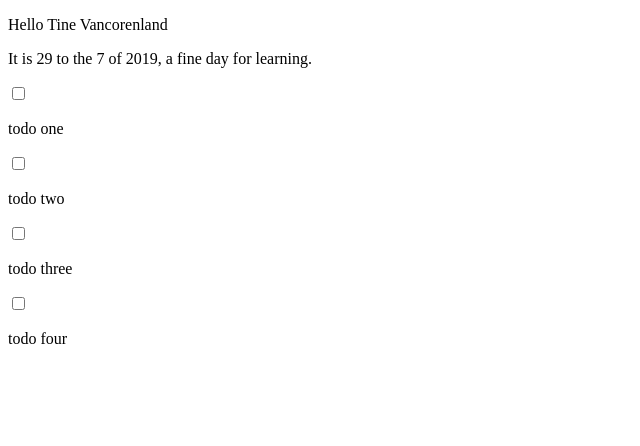
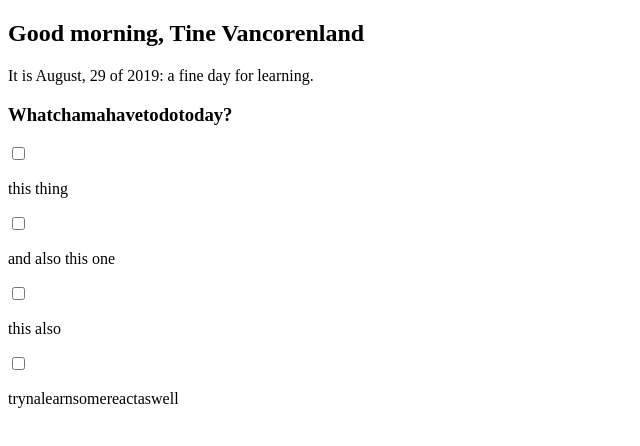
Before and after one commit to tinevancorenland/todolist, a React (Create React App) app: page / in a window 1280 px wide. Shown: the top 446 px of the page, without its empty margins (0-640 px from the left). Built offline with nearby package versions, Linux system fonts and the light colour scheme.

Commit message:
set month name in stead of number in greeting and add title to todolist

```diff
--- a/src/Components/Greeting.js
+++ b/src/Components/Greeting.js
@@ -5,10 +5,23 @@ function Greeting() {
     const name = 'Tine Vancorenland'
     const date = new Date()
 
+    var months = ["January", "February", "March", "April", "May", "June", "July", "August", "September", "October", "November", "December"];
+
+    const hours = date.getHours()
+    let timeOfDay
+
+    if(hours < 12) {
+        timeOfDay = "morning"
+    } else if (hours >= 12 && hours < 17) {
+        timeOfDay = "afternoon"
+    } else {
+        timeOfDay = "night"
+    }
+
     return (
         <div>
-            <p>Hello {name}</p>
-            <p>It is {date.getDate()} to the {date.getMonth()} of {date.getFullYear()}, a fine day for learning. </p>
+            <h2>Good {timeOfDay}, {name}</h2>
+            <p>It is {months[date.getMonth()]}, {date.getDate()} of {date.getFullYear()}: a fine day for learning. </p>
         </div>
     );
 }
--- a/src/Components/Todolist.js
+++ b/src/Components/Todolist.js
@@ -4,14 +4,15 @@ import React from 'react';
 function Todolist() {
   return (
     <div>
+      <h3>Whatchamahavetodotoday?</h3>
       <input type="checkbox"/>
-      <p>todo one</p>
+      <p>this thing</p>
       <input type="checkbox"/>
-      <p>todo two</p>
+      <p>and also this one</p>
       <input type="checkbox"/>
-      <p>todo three</p>
+      <p>this also</p>
       <input type="checkbox"/>
-      <p>todo four</p>
+      <p>trynalearnsomereactaswell</p>
     </div>
   );
 }
```
